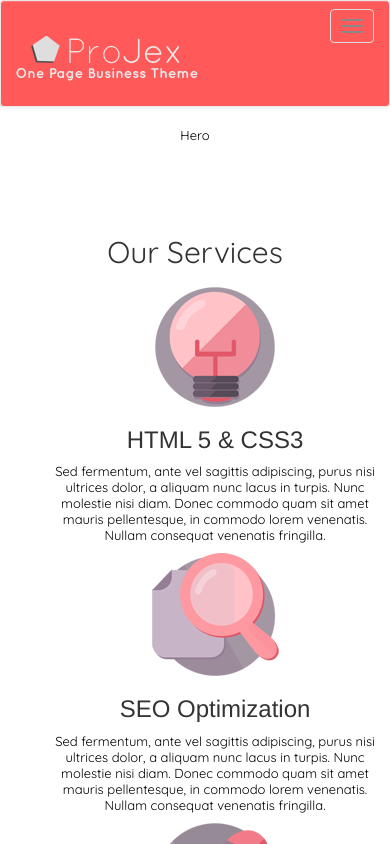
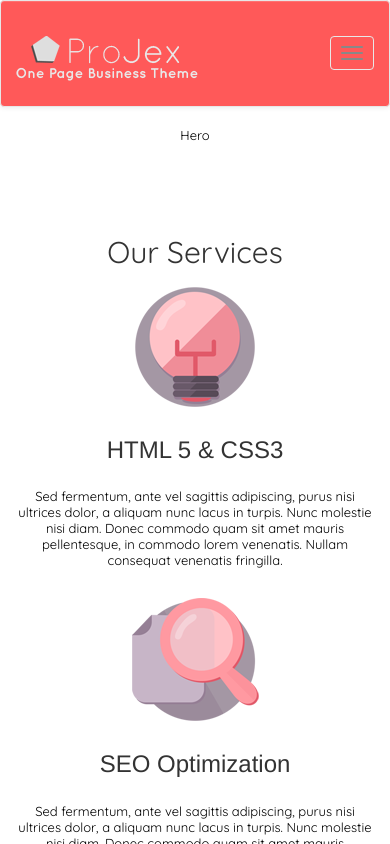
Before and after one commit to nonanerz/gh-js-hw8.2, a React (Create React App) app: page / in a window 390 px wide. Shown: the top 844 px of the page. Built offline with nearby package versions, Linux system fonts and the light colour scheme; a web font is replaced by a local one.

Commit message:
Fixed mobile menu view

```diff
--- a/src/App.css
+++ b/src/App.css
@@ -16,8 +16,10 @@ p {
   color: #000000;
   font: 400 0.8125rem/1rem "Quicksand", sans-serif; }
 
-ul li {
-  list-style: none; }
+ul {
+  padding-left: 0; }
+  ul li {
+    list-style: none; }
 
 img {
   max-width: 100%; }
@@ -36,7 +38,7 @@ img {
   .header .header-navigation .menu {
     padding: 10px 0; }
     .header .header-navigation .menu li {
-      padding: 28px 5px; }
+      padding: 28px 1px; }
       .header .header-navigation .menu li a {
         padding: 0 15px;
         font: 700 0.875rem/1.8125rem "Quicksand", sans-serif;
@@ -44,6 +46,23 @@ img {
         .header .header-navigation .menu li a:hover {
           background-color: #fc7d7d;
           border-radius: 5px; }
+.header .navbar-default .navbar-toggle {
+  margin: 35px 15px;
+  border-color: #e8e8e8; }
+
+/* styles for services section */
+.services {
+  background-color: #e8e8e8; }
+
+.services-list .single-service {
+  margin-bottom: 30px; }
+  .services-list .single-service:last-child {
+    margin-bottom: 0; }
+  .services-list .single-service img {
+    max-width: 200px;
+    margin-bottom: 10px; }
+  .services-list .single-service h3 {
+    margin-bottom: 25px; }
 
 /* styles for portfolio section */
 .portfolio {
--- a/src/App.scss
+++ b/src/App.scss
@@ -28,6 +28,7 @@ p {
 }
 
 ul {
+  padding-left: 0;
   li {
     list-style: none;
   }
@@ -63,7 +64,7 @@ img {
     .menu {
       padding: 10px 0;
       li {
-        padding: 28px 5px;
+        padding: 28px 1px;
         a {
           padding: 0 15px;
           font: 700 0.875rem/1.8125rem $main-font;
@@ -76,8 +77,36 @@ img {
       }
     }
   }
+
+  .navbar-default .navbar-toggle {
+    margin: 35px 15px;
+    border-color: $secondary-color;
+  }
 }
 
+/* styles for services section */
+.services {
+  background-color: $secondary-color;
+}
+
+.services-list {
+  .single-service {
+    margin-bottom: 30px;
+
+    &:last-child {
+      margin-bottom: 0;
+    }
+
+    img {
+      max-width: 200px;
+      margin-bottom: 10px;
+    }
+
+    h3 {
+      margin-bottom: 25px;
+    }
+  }
+}
 /* styles for portfolio section */
 .portfolio {
   background-color: $primary-color;
```
Also changed, not shown: 1 other file (tests, documents, lock files or other folders).
